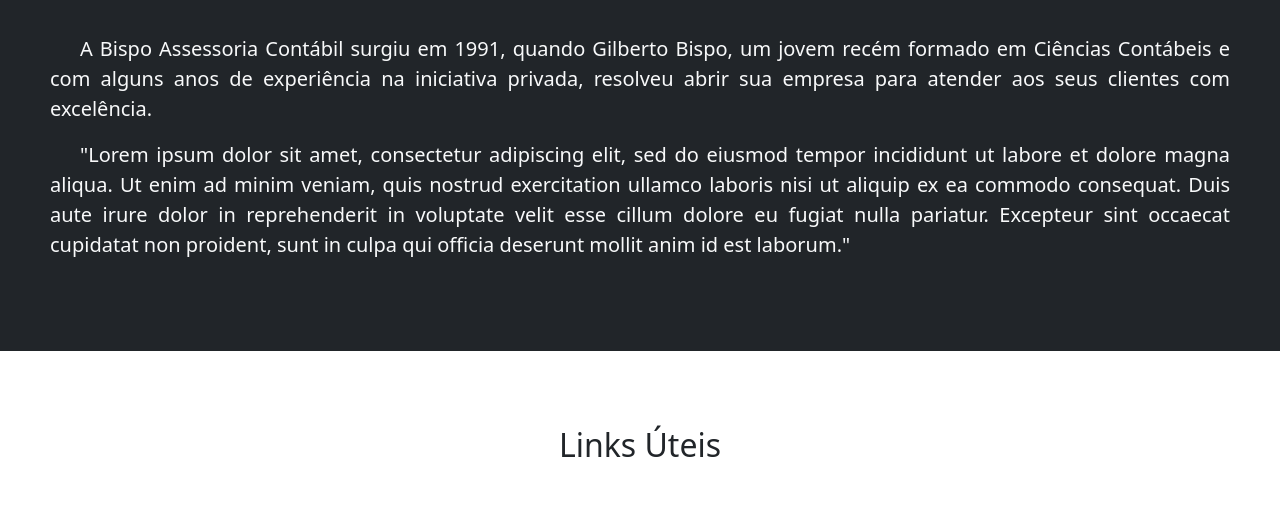
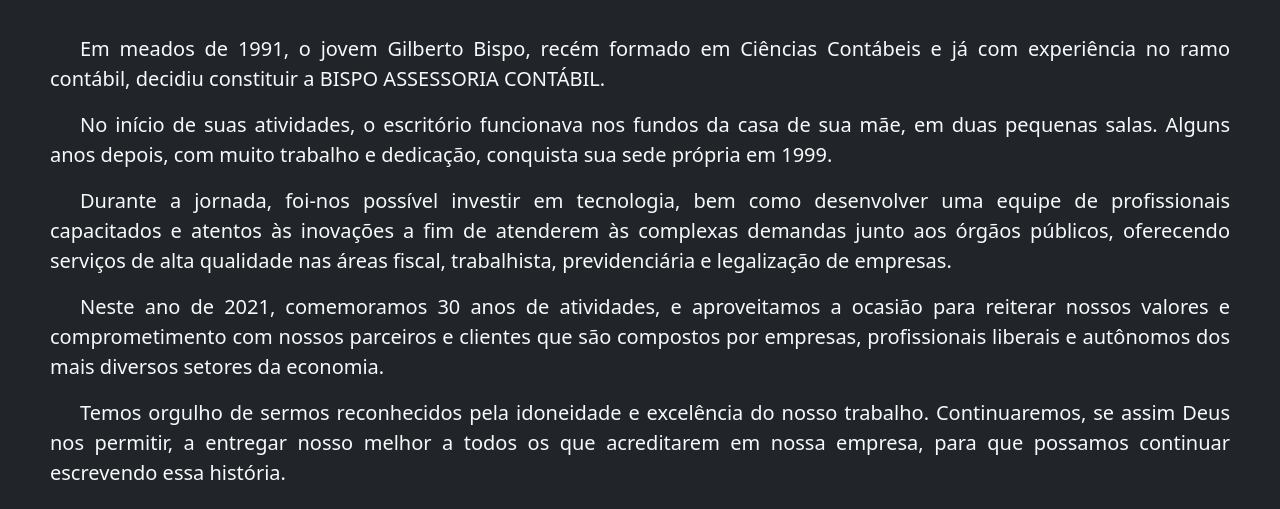
Before and after one commit to gustbispo/bispo-contabil, a plain HTML site: page index.html in a window 1280 px wide. Shown: the part 2187-2696 px from the top of the page. Drawn offline with nearby package versions, Linux system fonts and the light colour scheme.

Commit message:
update(): bispo text

```diff
--- a/index.html
+++ b/index.html
@@ -144,18 +144,19 @@
                 </div>
                 <div>
                     <p class="lead">
-                        A Bispo Assessoria Contábil surgiu em 1991, quando Gilberto Bispo, um jovem recém formado em
-                        Ciências
-                        Contábeis e com alguns anos de experiência na iniciativa privada, resolveu abrir sua empresa
-                        para
-                        atender aos seus clientes com excelência.
+                        Em meados de 1991, o jovem Gilberto Bispo, recém formado em Ciências Contábeis e já com experiência no ramo contábil, decidiu constituir a BISPO ASSESSORIA CONTÁBIL.
                     </p>
                     <p class="lead">
-                        "Lorem ipsum dolor sit amet, consectetur adipiscing elit, sed do eiusmod tempor incididunt ut
-                        labore et dolore magna aliqua. Ut enim ad minim veniam, quis nostrud exercitation ullamco
-                        laboris nisi ut aliquip ex ea commodo consequat. Duis aute irure dolor in reprehenderit in
-                        voluptate velit esse cillum dolore eu fugiat nulla pariatur. Excepteur sint occaecat cupidatat
-                        non proident, sunt in culpa qui officia deserunt mollit anim id est laborum."
+                        No início de suas atividades, o escritório funcionava nos fundos da casa de sua mãe, em duas pequenas salas. Alguns anos depois, com muito trabalho e dedicação, conquista sua sede própria em 1999.
+ </p>
+                    <p class="lead">
+                        Durante a jornada, foi-nos possível investir em tecnologia, bem como desenvolver uma equipe de profissionais capacitados e atentos às inovações a fim de atenderem às complexas demandas junto aos órgãos públicos, oferecendo serviços de alta qualidade nas áreas fiscal, trabalhista, previdenciária e legalização de empresas.
+                    </p>
+                    <p class="lead">
+                        Neste ano de 2021, comemoramos 30 anos de atividades, e aproveitamos a ocasião para reiterar nossos valores e comprometimento com nossos parceiros e clientes que são compostos por empresas, profissionais liberais e autônomos dos mais diversos setores da economia.
+                    </p>
+                    <p class="lead">
+                        Temos orgulho de sermos reconhecidos pela idoneidade e excelência do nosso trabalho. Continuaremos, se assim Deus nos permitir, a entregar nosso melhor a todos os que acreditarem em nossa empresa, para que possamos continuar escrevendo essa história.
                     </p>
                 </div>
             </div>
```
